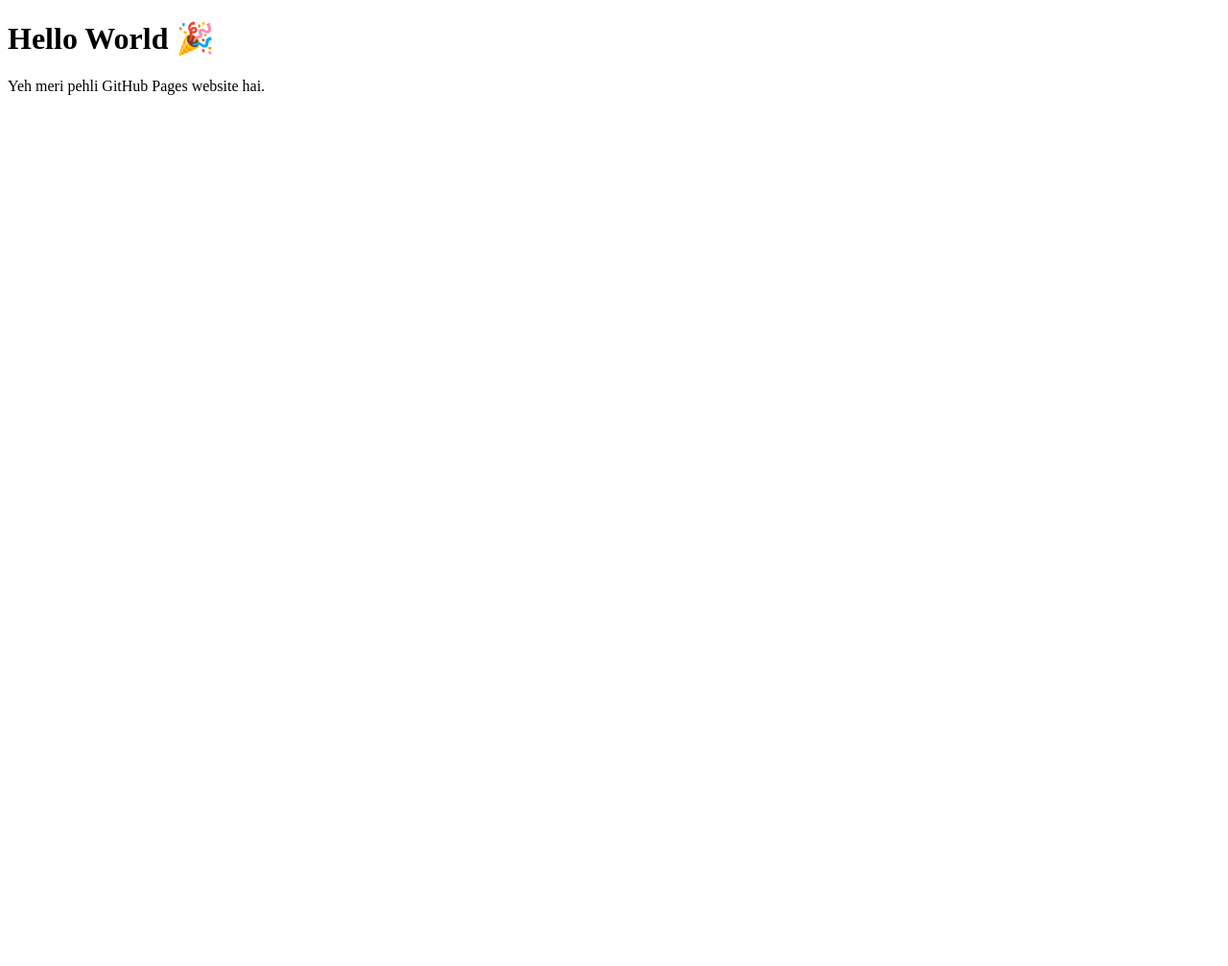
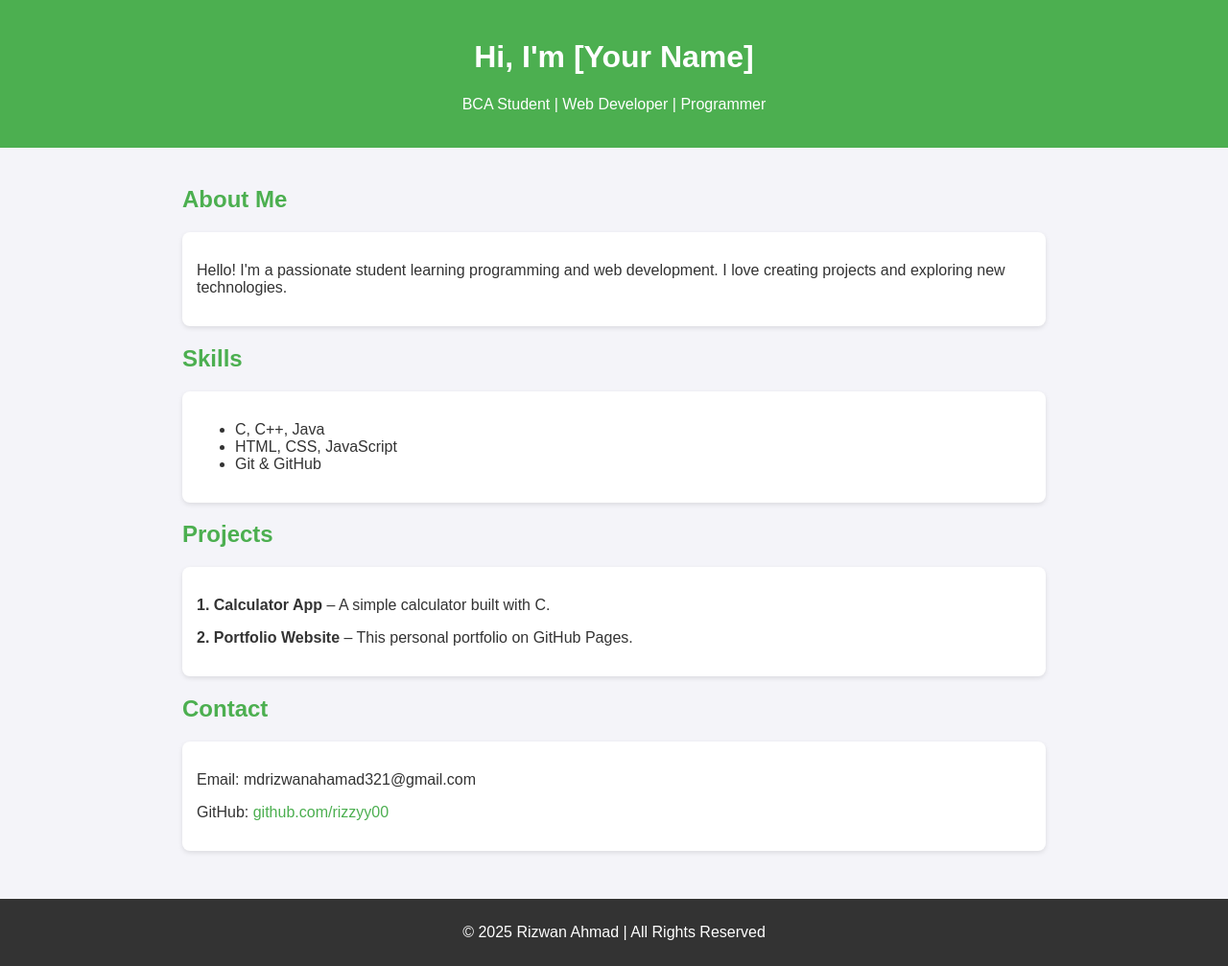
Before and after one commit to rizzyy00/rizzyyoo.github.io, a plain HTML site: page index.html in a window 1280 px wide. Shown: the whole page at 96% size. Before the commit the page ends 800 px from the top, so only its background shows below. Drawn offline with Linux system fonts and the light colour scheme.

Commit message:
Update index.html

```diff
--- a/index.html
+++ b/index.html
@@ -1,10 +1,89 @@
 <!DOCTYPE html>
-<html>
+<html lang="en">
 <head>
-    <title>My Website</title>
+  <meta charset="UTF-8">
+  <meta name="viewport" content="width=device-width, initial-scale=1.0">
+  <title>My Portfolio</title>
+  <style>
+    body {
+      font-family: Arial, sans-serif;
+      margin: 0;
+      padding: 0;
+      background: #f4f4f9;
+      color: #333;
+    }
+    header {
+      background: #4CAF50;
+      color: white;
+      padding: 20px;
+      text-align: center;
+    }
+    section {
+      padding: 20px;
+      max-width: 900px;
+      margin: auto;
+    }
+    h2 {
+      color: #4CAF50;
+    }
+    .card {
+      background: white;
+      padding: 15px;
+      margin: 10px 0;
+      border-radius: 8px;
+      box-shadow: 0 2px 5px rgba(0,0,0,0.1);
+    }
+    footer {
+      text-align: center;
+      background: #333;
+      color: white;
+      padding: 10px;
+      margin-top: 20px;
+    }
+    a {
+      color: #4CAF50;
+      text-decoration: none;
+    }
+  </style>
 </head>
 <body>
-    <h1>Hello World 🎉</h1>
-    <p>Yeh meri pehli GitHub Pages website hai.</p>
+
+  <header>
+    <h1>Hi, I'm [Your Name]</h1>
+    <p>BCA Student | Web Developer | Programmer</p>
+  </header>
+
+  <section>
+    <h2>About Me</h2>
+    <div class="card">
+      <p>Hello! I'm a passionate student learning programming and web development. I love creating projects and exploring new technologies.</p>
+    </div>
+
+    <h2>Skills</h2>
+    <div class="card">
+      <ul>
+        <li>C, C++, Java</li>
+        <li>HTML, CSS, JavaScript</li>
+        <li>Git & GitHub</li>
+      </ul>
+    </div>
+
+    <h2>Projects</h2>
+    <div class="card">
+      <p><b>1. Calculator App</b> – A simple calculator built with C.</p>
+      <p><b>2. Portfolio Website</b> – This personal portfolio on GitHub Pages.</p>
+    </div>
+
+    <h2>Contact</h2>
+    <div class="card">
+      <p>Email: mdrizwanahamad321@gmail.com</p>
+      <p>GitHub: <a href="https://github.com/rizzyy00" target="_blank">github.com/rizzyy00</a></p>
+    </div>
+  </section>
+
+  <footer>
+    <p>© 2025 Rizwan Ahmad | All Rights Reserved</p>
+  </footer>
+
 </body>
 </html>
```
